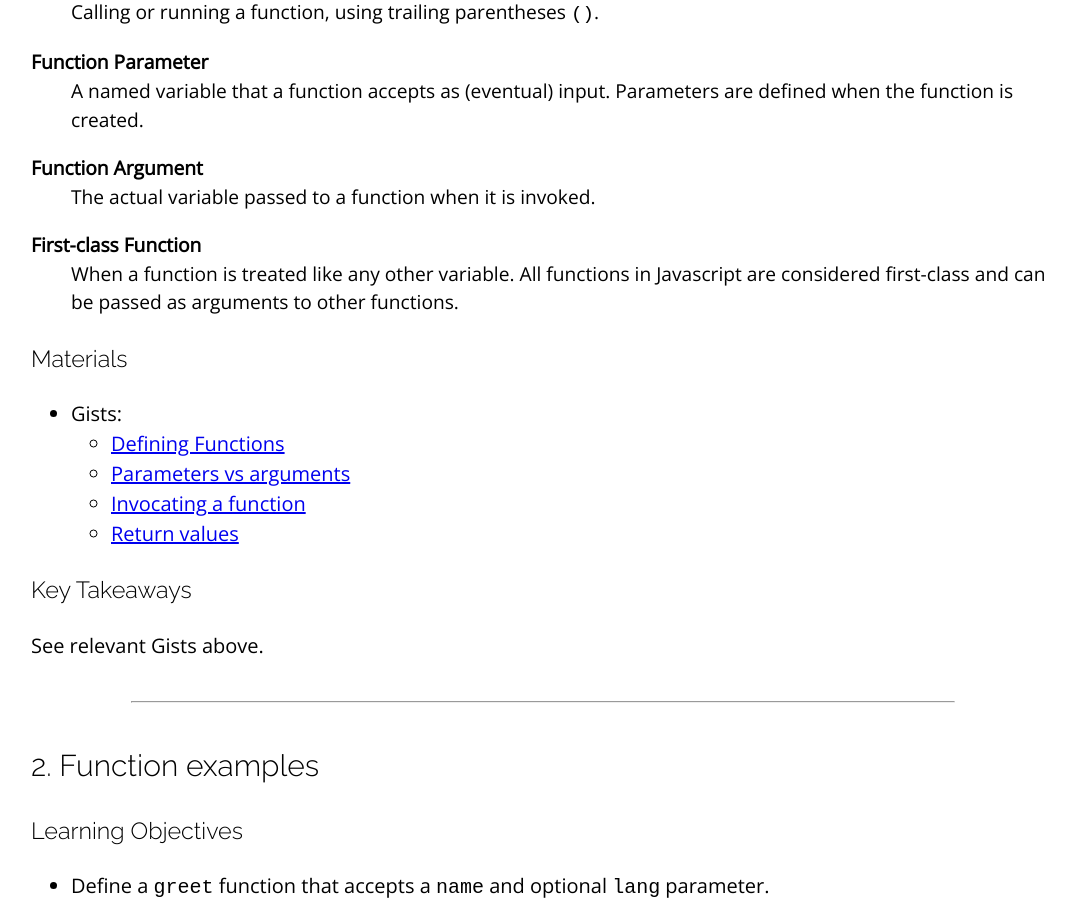
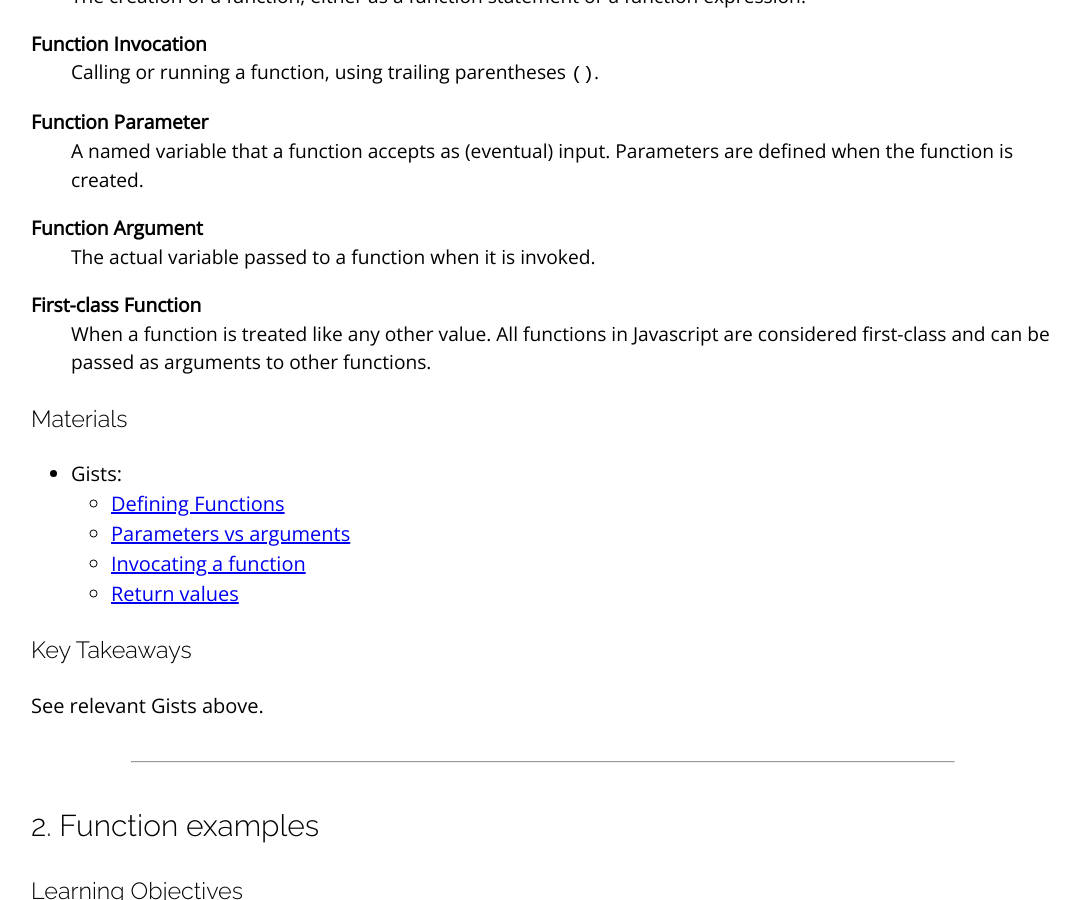
Before and after one commit to sait-wbdv/winter-2021, a Jekyll site: the page built from _posts/2021-02-23-function-fundamentals.md, in a window 1280 px wide and 900 px high, scrolled down 2178 px. Shown: the whole window, without its empty margins (97-1177 px from the left). Built offline with Jekyll 4.4.1, drawn with Linux system fonts in a browser that asks for light colours; nearby versions of some CDN libraries; some of the changed text lies outside the part shown.

```diff
--- a/_posts/2021-02-23-function-fundamentals.md
+++ b/_posts/2021-02-23-function-fundamentals.md
@@ -63,7 +65,7 @@ Function Argument
 : The actual variable passed to a function when it is invoked.
 
 First-class Function
-: When a function is treated like any other variable. All functions in Javascript are considered first-class and can be passed as arguments to other functions.
+: When a function is treated like any other value. All functions in Javascript are considered first-class and can be passed as arguments to other functions.
 
 ### Materials
 - Gists:
```
Also changed, not shown: other parts of _posts/2021-02-23-function-fundamentals.md (+2 -0 lines), index.md (+1 -1 lines).
